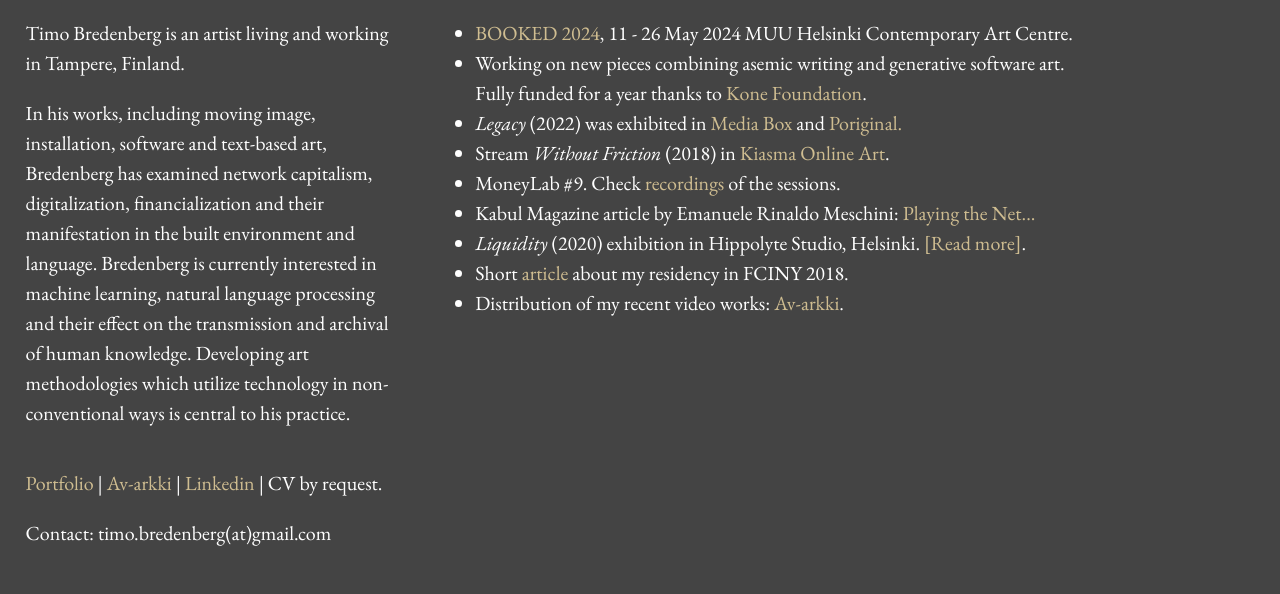
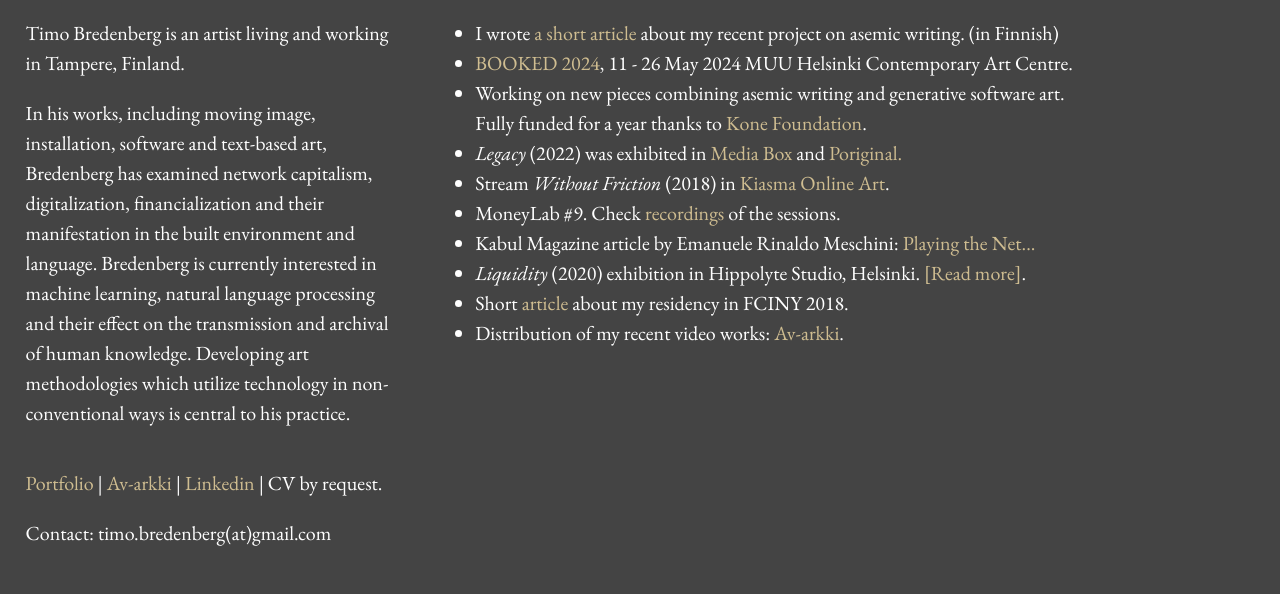
Before and after one commit to timobredenberg/timobredenberg.github.io, a plain HTML site: page index.html in a window 1280 px wide. Shown: the part 206-800 px from the top of the page. Drawn offline with nearby package versions, Linux system fonts and the light colour scheme.

Commit message:
20240805-UPDATE:article-link

```diff
--- a/index.html
+++ b/index.html
@@ -25,6 +25,7 @@
       <div class="item_c2">
         <h2>Read more...</h2>
         <ul>
+          <li>I wrote <a href="script1.html">a short article </a> about my recent project on asemic writing. (in Finnish)</li>
           <li><a href="https://muu.fi/events-and-exhibitions/booked-2024/">BOOKED 2024</a>, 11 - 26 May 2024 MUU Helsinki Contemporary Art Centre.</li>
           <li>Working on new pieces combining asemic writing and generative software art. <br/>Fully funded for a year thanks to <a href="https://koneensaatio.fi/apurahat-ja-residenssipaikat/taiteellinen-tyoskentely-ohjelmistotaiteen-ja-aseemisen-tekstitaiteen-parissa/">Kone Foundation</a>.</li>
           <li><em>Legacy</em> (2022) was exhibited in <a href="https://forumbox.fi/exhibition/timo-bredenberg/">Media Box</a> and <a href="https://poriginal.pori.fi/events/timo-bredenberg/">Poriginal.</a></li>
```
